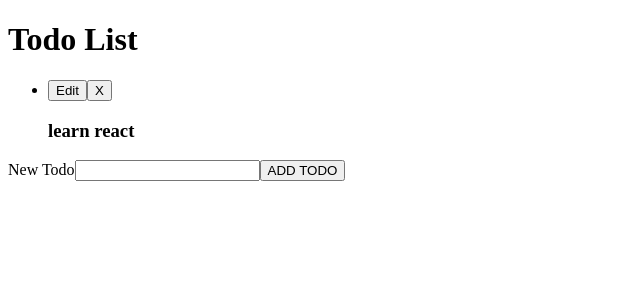
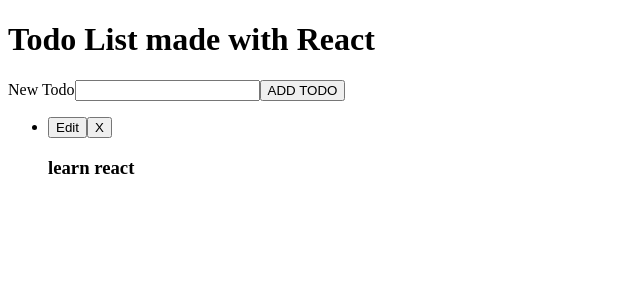
Before and after one commit to hyhong-code/react-todo-list, a React (Create React App) app: page / in a window 1280 px wide. Shown: the top 300 px of the page, without its empty margins (0-640 px from the left). Built offline with nearby package versions, Linux system fonts and the light colour scheme.

Commit message:
finish up

```diff
--- a/src/App.js
+++ b/src/App.js
@@ -1,5 +1,4 @@
 import React from "react";
-import "./App.css";
 import ToDoList from "./ToDoList";
 
 function App() {
--- a/src/ToDo.css
+++ /dev/null
@@ -1,3 +0,0 @@
-.completed {
-  color: lightgrey;
-}
--- a/src/ToDo.js
+++ b/src/ToDo.js
@@ -1,5 +1,4 @@
 import React, { Component } from "react";
-import "./ToDo.css";
 
 class ToDo extends Component {
   constructor(props) {
--- a/src/ToDoList.js
+++ b/src/ToDoList.js
@@ -61,10 +61,12 @@ class ToDoList extends Component {
 
   render() {
     return (
-      <div>
-        <h1>Todo List</h1>
+      <div className="TodoList">
+        <h1>
+          Todo List <span>made with React</span>{" "}
+        </h1>{" "}
+        <NewToDoForm addNewItem={this.addNewItem} />
         <ul>{this.generateTodos()}</ul>
-        <NewToDoForm addNewItem={this.addNewItem} />
       </div>
     );
   }
--- a/src/index.js
+++ b/src/index.js
@@ -1,6 +1,5 @@
 import React from "react";
 import ReactDOM from "react-dom";
-import "./index.css";
 import App from "./App";
 
 ReactDOM.render(
```
Also changed, not shown: src/App.css (deleted, +0 -38 lines), src/index.css (deleted, +0 -13 lines).
